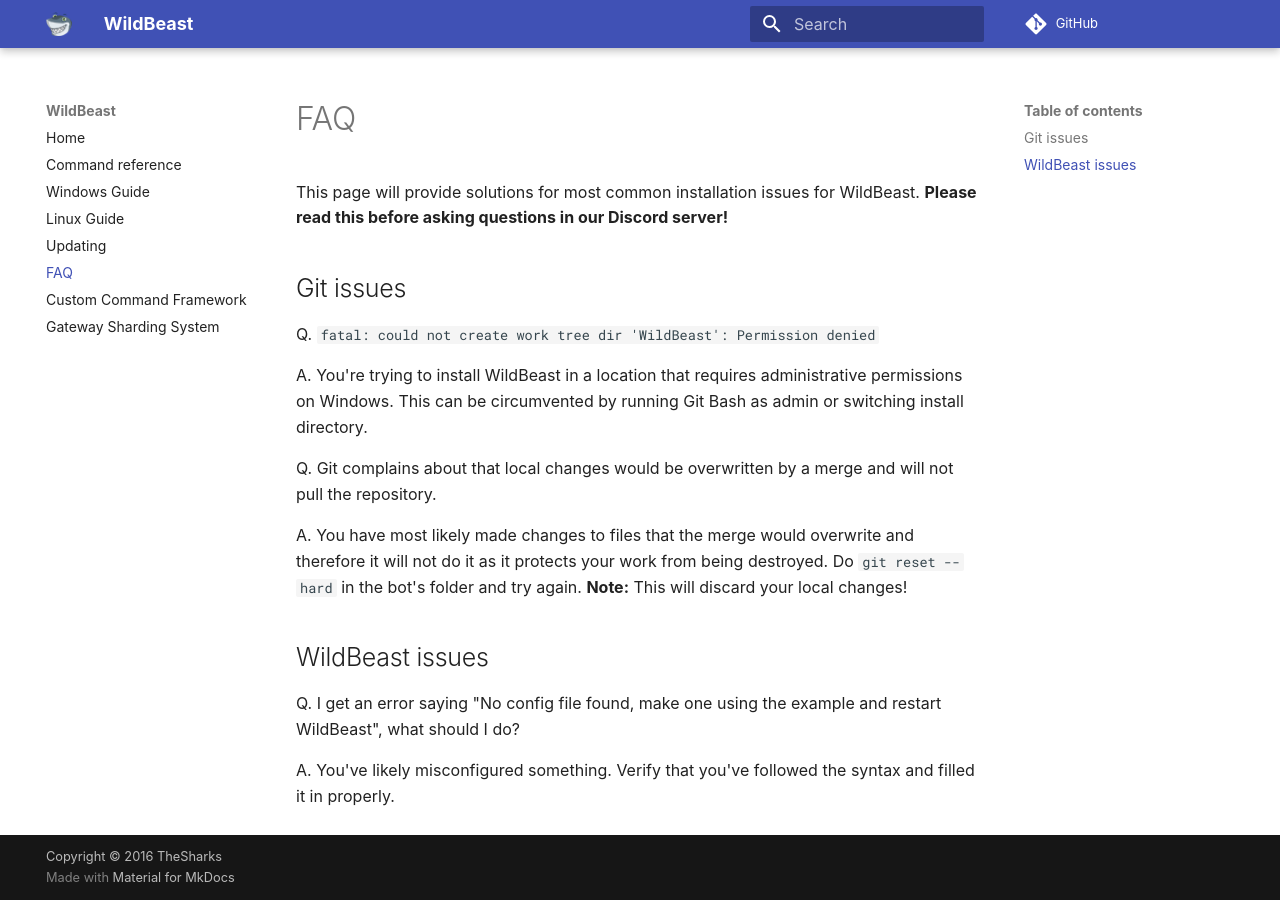
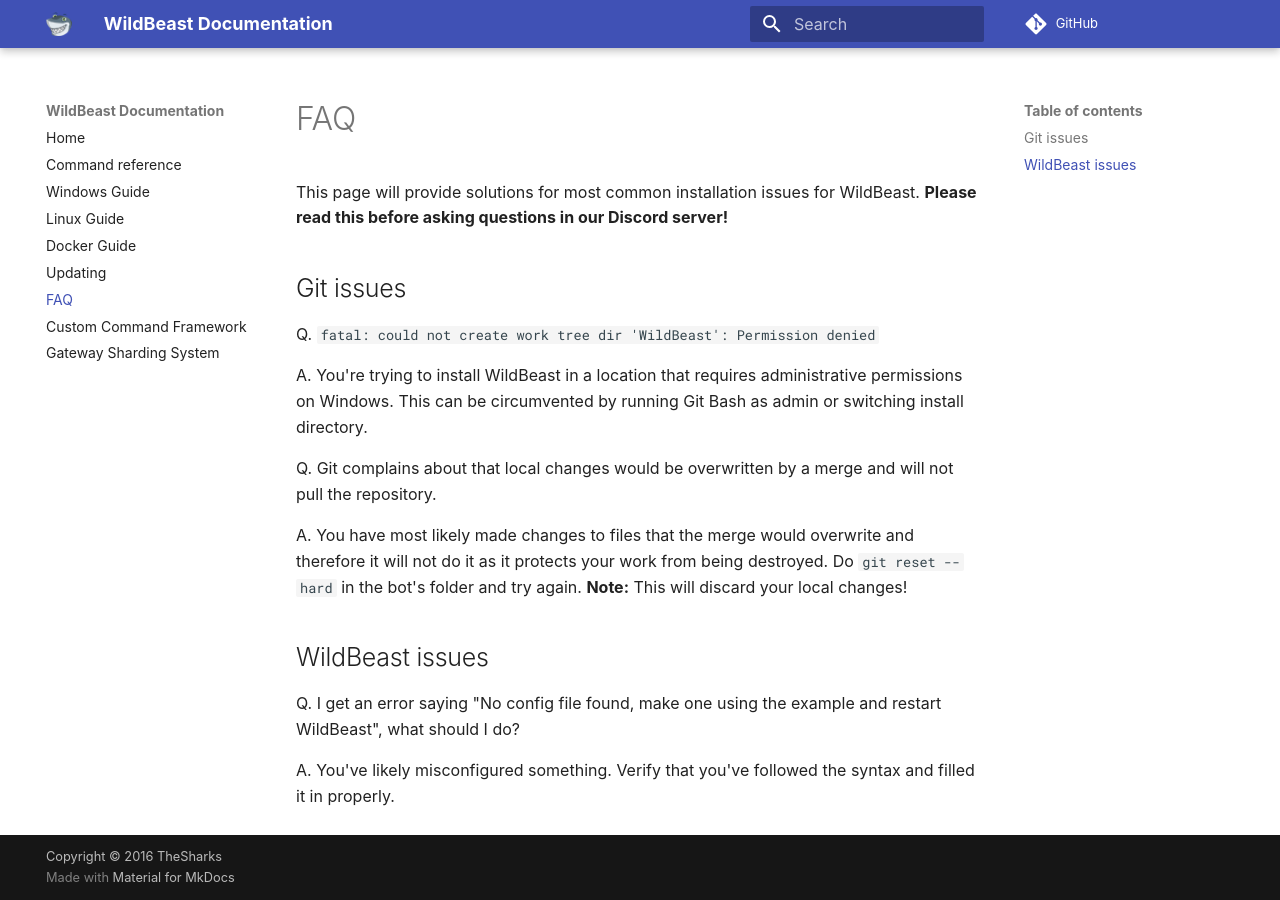
Before and after one commit to TheSharks/WildBeastDocs, an MkDocs documentation site: the page built from docs/faq.md, in a window 1280 px wide. Built offline with MkDocs 1.6.1 and Material for MkDocs 9.7.7, drawn with Linux system fonts in a browser that asks for light colours; some web fonts are replaced; comment, search, counter and statistics services are not loaded; old or Windows-style settings are respelled for this version of MkDocs.

Commit message:
Update sitemap

```diff
--- a/mkdocs.yml
+++ b/mkdocs.yml
@@ -1,8 +1,8 @@
 # MkDocs config options
 
 # Meta
-site_name: 'WildBeast'
-site_description: 'Documentation'
+site_name: 'WildBeast Documentation'
+site_description: 'Welcome to the WB documentation'
 site_author: 'TheSharks'
 
 # Sitemap
@@ -11,6 +11,7 @@
   - Command reference: 'commands.md'
   - Windows Guide: 'install_windows.md'
   - Linux Guide: 'install_linux.md'
+  - Docker Guide: 'install_docker.md'
   - Updating: 'updating.md'
   - FAQ: 'faq.md'
   - Custom Command Framework: 'custom_commands.md'
```
